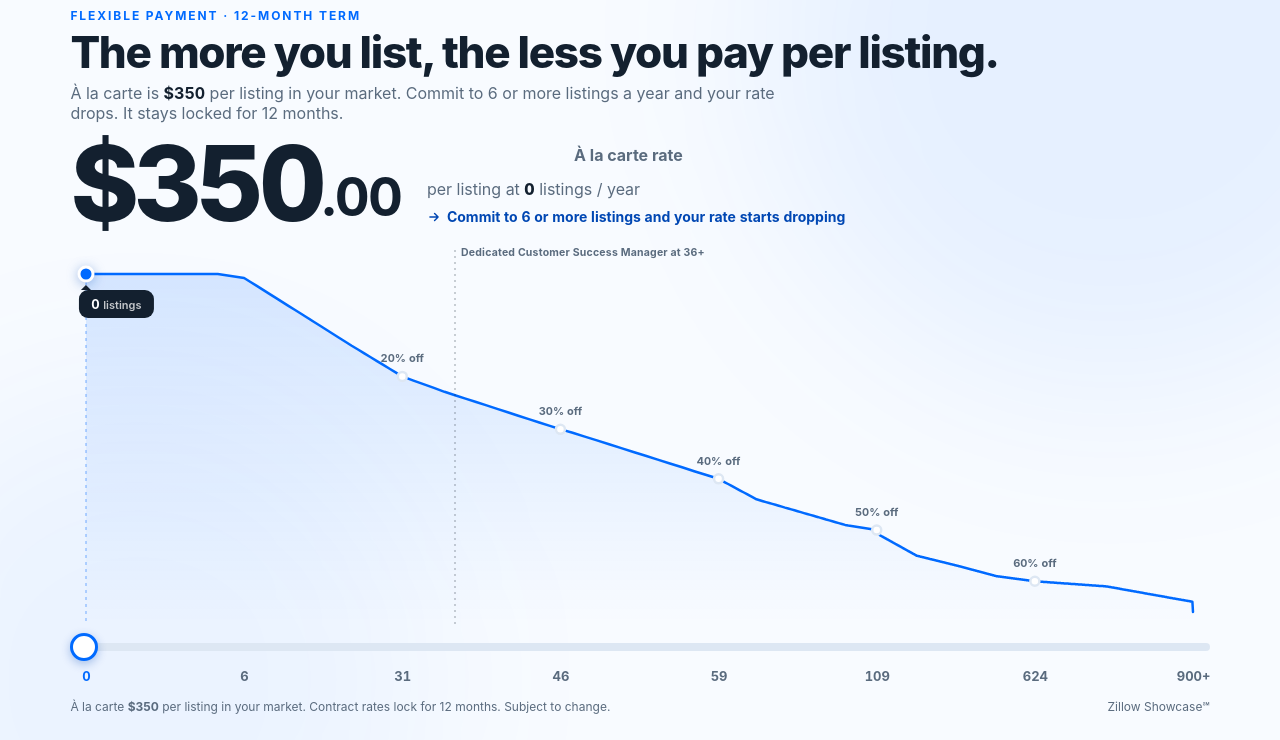
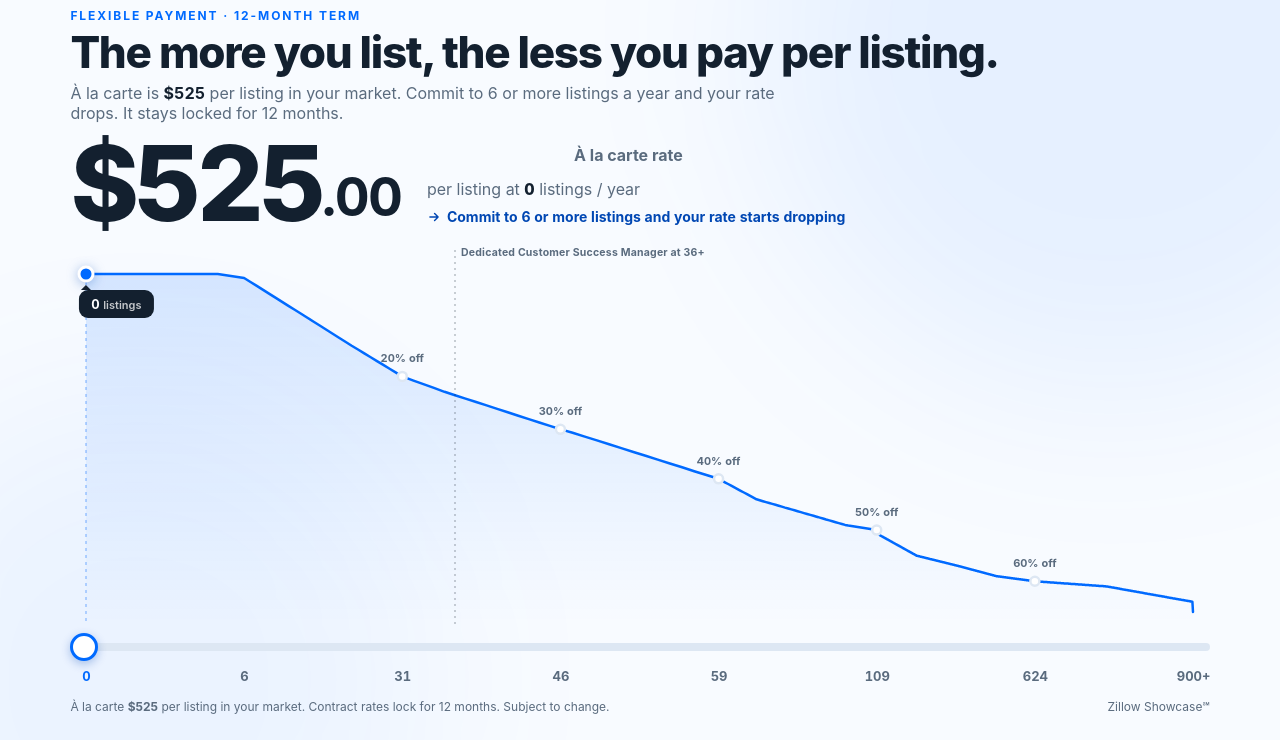
Before and after one commit to samb-cloud/showcase525, a plain HTML site: page index.html in a window 1280 px wide. Shown: the part 60-800 px from the top of the page. Drawn offline with Linux system fonts and the light colour scheme.

Commit message:
Add files via upload

```diff
--- a/index.html
+++ b/index.html
@@ -285,7 +285,7 @@ var ShowcasePricing = (function(){
   var MARKETS = [350, 525, 875];                       // à la carte per-listing rates
   // Deploy sets this to 350, 525 or 875 so each GitHub Pages repo is locked to its market.
   // 0 = not locked: pick the market from ?market= or the repo path (for local testing).
-  var LOCKED_MARKET = 350;
+  var LOCKED_MARKET = 525;
   var MIN_COMMIT = 6;                                  // first contract tier starts here
   // Top-of-band anchors: [listings, % off]. Linear between anchors, so the shown
   // discount never exceeds what the contract grants at that count.
```
